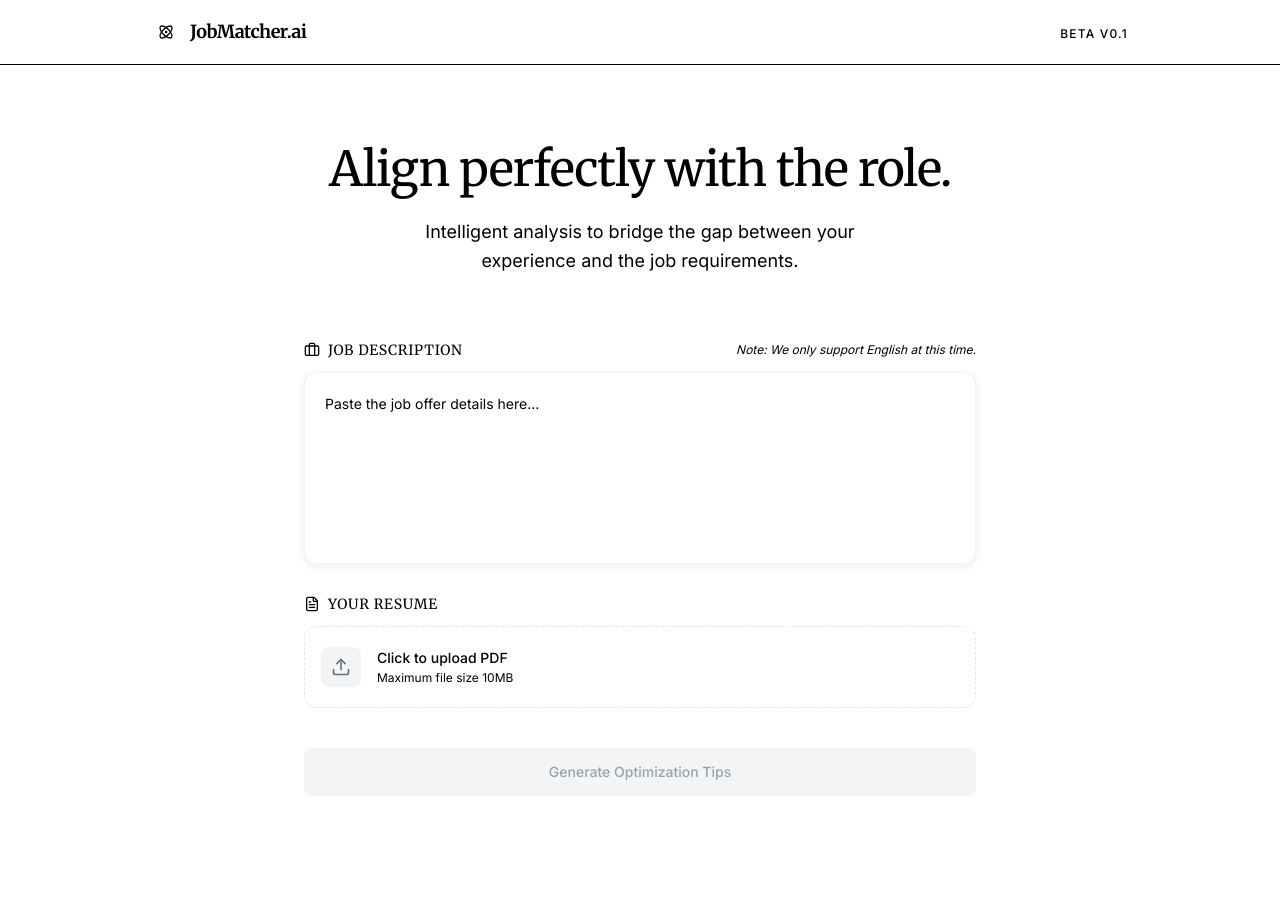
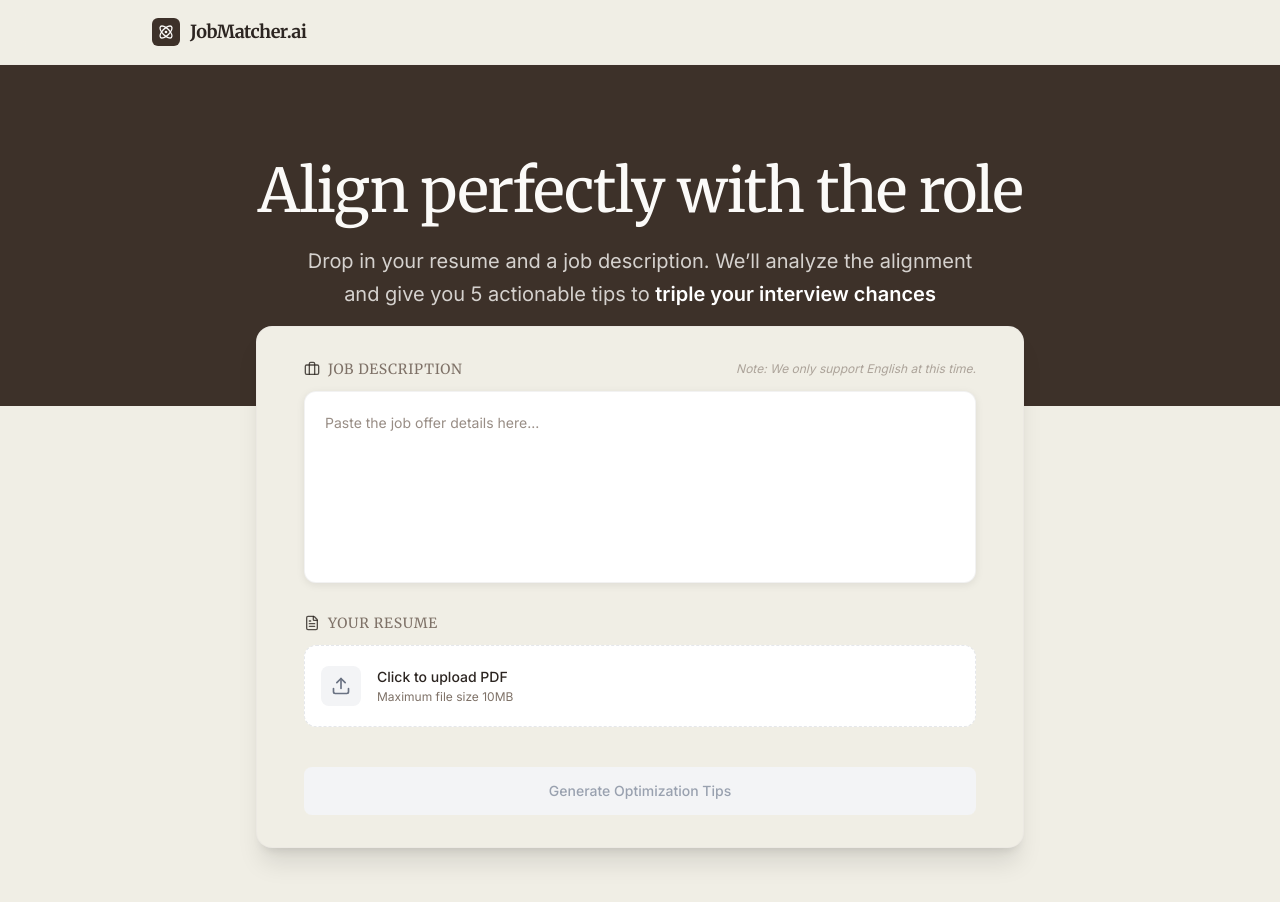
Before and after one commit to watollop/ai-job-matcher, a React (Vite) app: page / in a window 1280 px wide. Shown: the top 902 px of the page. Before the commit the page ends 876 px from the top, so only its background shows below. Built offline with nearby package versions, Linux system fonts and the light colour scheme; no server answers.

Commit message:
A lot of changes mostly visual

```diff
--- a/src/App.tsx
+++ b/src/App.tsx
@@ -118,18 +118,22 @@ ${cvText}
     <div className="min-h-screen bg-background font-sans text-foreground selection:bg-primary/10 selection:text-primary">
       <Header />
 
-      <main className="container max-w-5xl mx-auto px-4 md:px-6 py-8 md:py-20">
-        <div className="max-w-2xl mx-auto text-center mb-10 md:mb-16 space-y-4 md:space-y-6">
-          <h1 className="text-2xl md:text-5xl font-serif font-medium tracking-tight text-foreground text-nowrap">
-            Align perfectly with the role.
+      <section className="w-full bg-primary py-16 md:py-24 pb-32">
+        <div className="container max-w-5xl mx-auto px-4 md:px-6 text-center space-y-6">
+          <h1 className="text-3xl md:text-6xl font-serif font-medium tracking-tight text-primary-foreground text-nowrap">
+            Align perfectly with the role
           </h1>
-          <p className="text-lg text-muted-foreground leading-relaxed font-sans max-w-lg mx-auto">
-            Intelligent analysis to bridge the gap between your experience and the job requirements.
+          <p className="text-lg md:text-xl text-primary-foreground/80 leading-relaxed font-sans max-w-2xl mx-auto font-light">
+            Drop in your resume and a job description. We’ll analyze the alignment and give you 5 actionable tips to <span className="font-semibold text-white">triple your interview chances</span>
           </p>
         </div>
+      </section>
 
+      <main className="container max-w-5xl mx-auto px-4 md:px-6 relative z-10 pb-20">
+        <div className="-mt-20 max-w-3xl mx-auto">
+          <div className="bg-background rounded-2xl shadow-xl p-6 md:p-8 border border-border/50">
             {error && (
-          <div className="max-w-2xl mx-auto mb-8 bg-destructive/5 border border-destructive/20 p-4 rounded-lg flex items-start gap-3">
+              <div className="mb-8 bg-destructive/5 border border-destructive/20 p-4 rounded-lg flex items-start gap-3 shadow-sm bg-white">
                 <AlertCircle className="w-5 h-5 text-destructive mt-0.5" />
                 <div>
                   <h3 className="text-sm font-semibold text-destructive">Unable to process</h3>
@@ -146,6 +150,8 @@ ${cvText}
               onAnalyze={handleAnalyze}
               isLoading={isLoading}
             />
+          </div>
+        </div>
 
         <ResultSection result={result || ''} />
       </main>
--- a/src/components/Header.tsx
+++ b/src/components/Header.tsx
@@ -11,9 +11,6 @@ export function Header() {
                     <span className="font-serif font-bold text-lg tracking-tight text-foreground">JobMatcher.ai</span>
                 </div>
                 <nav>
-                    <a href="#" className="text-xs font-medium text-muted-foreground hover:text-foreground transition-colors font-sans uppercase tracking-widest">
-                        Beta v0.1
-                    </a>
                 </nav>
             </div>
         </header>
--- a/src/components/InputSection.tsx
+++ b/src/components/InputSection.tsx
@@ -1,4 +1,4 @@
-import { useRef } from 'react';
+import { useRef, useState, useEffect } from 'react';
 import { Upload, FileText, Briefcase } from 'lucide-react';
 import { cn } from '../lib/utils';
 
@@ -11,6 +11,14 @@ interface InputSectionProps {
     isLoading: boolean;
 }
 
+const LOADING_MESSAGES = [
+    "Reading Resume...",
+    "Analyzing Job Description...",
+    "Comparing Experience...",
+    "Generating Insights...",
+    "Polishing Suggestions..."
+];
+
 export function InputSection({
     jobOffer,
     setJobOffer,
@@ -20,6 +28,22 @@ export function InputSection({
     isLoading
 }: InputSectionProps) {
     const fileInputRef = useRef<HTMLInputElement>(null);
+    const [loadingText, setLoadingText] = useState(LOADING_MESSAGES[0]);
+
+    useEffect(() => {
+        if (!isLoading) {
+            setLoadingText(LOADING_MESSAGES[0]);
+            return;
+        }
+
+        let index = 0;
+        const interval = setInterval(() => {
+            index = (index + 1) % LOADING_MESSAGES.length;
+            setLoadingText(LOADING_MESSAGES[index]);
+        }, 5000);
+
+        return () => clearInterval(interval);
+    }, [isLoading]);
 
     const handleFileChange = (e: React.ChangeEvent<HTMLInputElement>) => {
         if (e.target.files && e.target.files[0]) {
@@ -110,8 +134,8 @@ export function InputSection({
                 >
                     {isLoading ? (
                         <div className="flex items-center justify-center gap-2">
-                            <div className="animate-spin rounded-full h-4 w-4 border-2 border-white/20 border-t-white"></div>
-                            <span>Analyzing...</span>
+                            <div className="animate-spin rounded-full h-4 w-4 border-2 border-gray-300 border-t-primary"></div>
+                            <span className="animate-in fade-in duration-300 min-w-[160px] text-center">{loadingText}</span>
                         </div>
                     ) : (
                         "Generate Optimization Tips"
--- a/src/components/ResultSection.tsx
+++ b/src/components/ResultSection.tsx
@@ -1,4 +1,4 @@
-
+import { useRef, useEffect } from 'react';
 import { Sparkles, ArrowRight, Lightbulb } from 'lucide-react';
 import ReactMarkdown from 'react-markdown';
 
@@ -14,6 +14,17 @@ interface AdviceCard {
 }
 
 export function ResultSection({ result }: ResultSectionProps) {
+    const sectionRef = useRef<HTMLDivElement>(null);
+
+    useEffect(() => {
+        if (result && sectionRef.current) {
+            // Small timeout to ensure DOM is ready and animation has started
+            setTimeout(() => {
+                sectionRef.current?.scrollIntoView({ behavior: 'smooth', block: 'start' });
+            }, 100);
+        }
+    }, [result]);
+
     if (!result) return null;
 
     let cards: AdviceCard[] | null = null;
@@ -30,7 +41,10 @@ export function ResultSection({ result }: ResultSectionProps) {
     }
 
     return (
-        <div className="max-w-4xl mx-auto mt-12 mb-20 animate-in fade-in slide-in-from-bottom-8 duration-700 ease-out">
+        <div
+            ref={sectionRef}
+            className="max-w-4xl mx-auto mt-12 mb-20 animate-in fade-in slide-in-from-bottom-8 duration-700 ease-out scroll-mt-24"
+        >
             <div className="flex items-center gap-2 mb-6 px-1">
                 <Sparkles className="w-5 h-5 text-indigo-500" />
                 <h2 className="text-sm font-semibold uppercase tracking-wider text-muted-foreground">
@@ -74,9 +88,9 @@ export function ResultSection({ result }: ResultSectionProps) {
                                     <div className="bg-white rounded-lg p-5 border border-border shadow-sm ring-1 ring-black/5 flex flex-col gap-4">
 
                                         {/* Before Box */}
-                                        <div className="bg-red-50/50 rounded border border-red-100/60 p-3">
-                                            <div className="flex items-center gap-1.5 mb-2 text-red-700/80">
-                                                <span className="text-[10px] font-bold uppercase tracking-wider border border-red-200 px-1 py-0.5 rounded bg-white">Before</span>
+                                        <div className="bg-destructive/10 rounded border border-destructive/20 p-3">
+                                            <div className="flex items-center gap-1.5 mb-2 text-destructive">
+                                                <span className="text-[10px] font-bold uppercase tracking-wider border border-destructive/30 px-1 py-0.5 rounded bg-white">Before</span>
                                             </div>
                                             <div className="text-sm text-foreground/80 leading-relaxed font-mono text-xs opacity-80">
                                                 <ReactMarkdown>{card.proposal_before}</ReactMarkdown>
--- a/src/index.css
+++ b/src/index.css
@@ -35,42 +35,43 @@
   :root {
     /* Anthropic / Geist Style: Warm, Muted, Paper-like */
 
-    /* Background: Warm Sand / Biscuit - Darkened for contrast */
-    --background: 36 29% 90%;
-    /* #ebe6df */
-    --foreground: 25 15% 15%;
+    /* Background: Warm Sand / Biscuit (#f0eee7) */
+    --background: hsl(47 27% 92%);
+    /* #f0eee7 */
+    --foreground: hsl(25 15% 15%);
     /* #2c2724 - Warm Charcoal */
 
-    --card: 36 30% 97%;
+    --card: hsl(36 30% 97%);
     /* #f8f6f3 */
-    --card-foreground: 25 15% 15%;
+    --card-foreground: hsl(25 15% 15%);
 
-    --popover: 36 30% 97%;
-    --popover-foreground: 25 15% 15%;
+    --popover: hsl(36 30% 97%);
+    --popover-foreground: hsl(25 15% 15%);
 
     /* Primary: Deep Warm Charcoal/Brown */
-    --primary: 25 20% 20%;
+    --primary: hsl(25 20% 20%);
     /* #3d322e */
-    --primary-foreground: 36 30% 98%;
+    --primary-foreground: hsl(36 30% 98%);
 
-    --secondary: 32 18% 88%;
+    --secondary: hsl(32 18% 88%);
     /* Warm Grey/Beige */
-    --secondary-foreground: 25 15% 15%;
+    --secondary-foreground: hsl(25 15% 15%);
 
-    --muted: 32 18% 88%;
-    --muted-foreground: 25 10% 45%;
+    --muted: hsl(32 18% 88%);
+    --muted-foreground: hsl(25 10% 45%);
 
-    --accent: 30 20% 92%;
+    --accent: hsl(30 20% 92%);
     /* Warm Beige Accent */
-    --accent-foreground: 220 15% 15%;
+    --accent-foreground: hsl(220 15% 15%);
 
-    --destructive: 0 84% 60%;
-    --destructive-foreground: 0 0% 98%;
+    --destructive: hsl(15 52% 58%);
+    /* #CC785C - Terracotta */
+    --destructive-foreground: hsl(0 0% 100%);
 
-    --border: 30 15% 90%;
+    --border: hsl(30 15% 90%);
     /* Warm Border */
-    --input: 30 15% 90%;
-    --ring: 27 15% 18%;
+    --input: hsl(30 15% 90%);
+    --ring: hsl(27 15% 18%);
     /* Match Primary */
 
     --radius: 0.5rem;
@@ -78,33 +79,33 @@
 
   .dark {
     /* Adjust for dark mode if needed, focusing on warm dark greys */
-    --background: 220 15% 10%;
-    --foreground: 30 20% 98%;
+    --background: hsl(220 15% 10%);
+    --foreground: hsl(30 20% 98%);
 
-    --card: 220 15% 12%;
-    --card-foreground: 30 20% 98%;
+    --card: hsl(220 15% 12%);
+    --card-foreground: hsl(30 20% 98%);
 
-    --popover: 220 15% 12%;
-    --popover-foreground: 30 20% 98%;
+    --popover: hsl(220 15% 12%);
+    --popover-foreground: hsl(30 20% 98%);
 
-    --primary: 30 20% 98%;
-    --primary-foreground: 220 15% 10%;
+    --primary: hsl(30 20% 98%);
+    --primary-foreground: hsl(220 15% 10%);
 
-    --secondary: 215 15% 18%;
-    --secondary-foreground: 30 20% 98%;
+    --secondary: hsl(215 15% 18%);
+    --secondary-foreground: hsl(30 20% 98%);
 
-    --muted: 215 15% 18%;
-    --muted-foreground: 215 15% 65%;
+    --muted: hsl(215 15% 18%);
+    --muted-foreground: hsl(215 15% 65%);
 
-    --accent: 215 15% 18%;
-    --accent-foreground: 30 20% 98%;
+    --accent: hsl(215 15% 18%);
+    --accent-foreground: hsl(30 20% 98%);
 
-    --destructive: 0 62% 30%;
-    --destructive-foreground: 30 20% 98%;
+    --destructive: hsl(0 62% 30%);
+    --destructive-foreground: hsl(30 20% 98%);
 
-    --border: 215 15% 18%;
-    --input: 215 15% 18%;
-    --ring: 212 26% 83%;
+    --border: hsl(215 15% 18%);
+    --input: hsl(215 15% 18%);
+    --ring: hsl(212 26% 83%);
   }
 }
 
```
Lines whose indentation alone changed are shown as unchanged.
